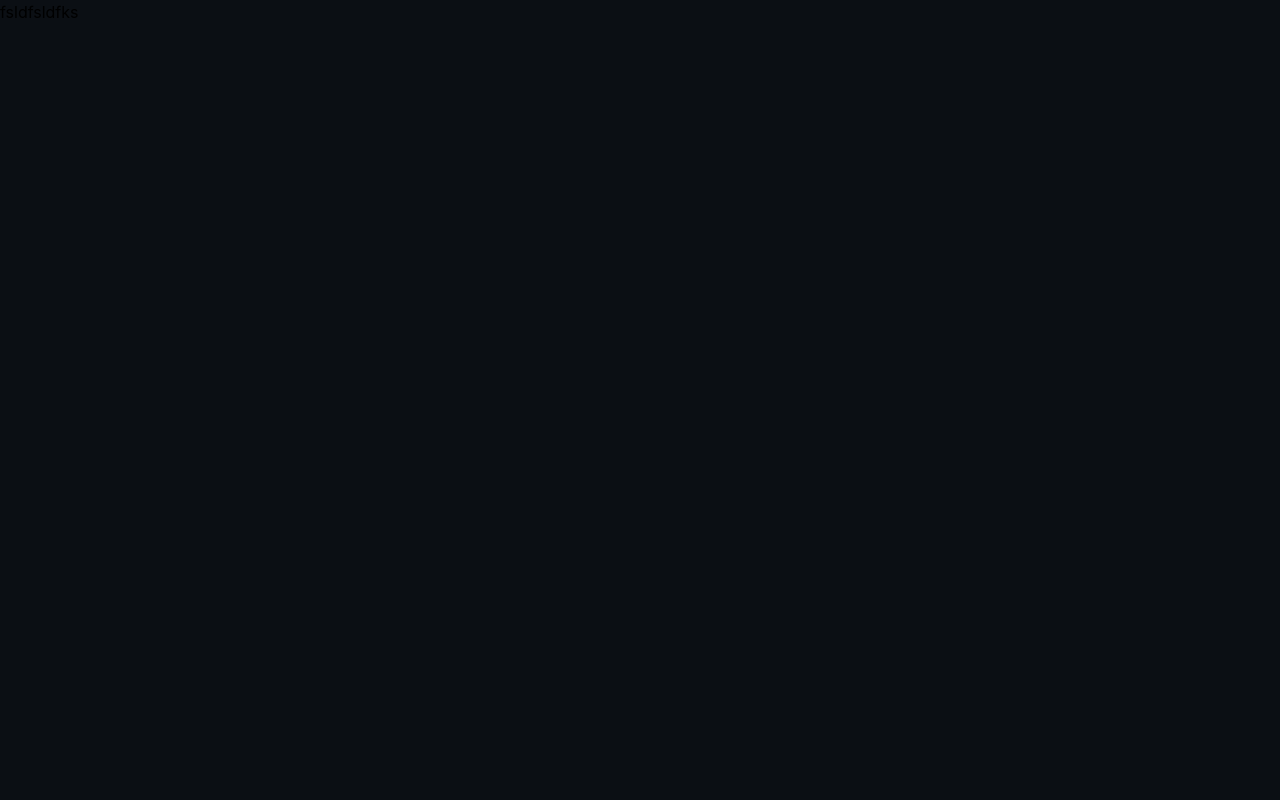
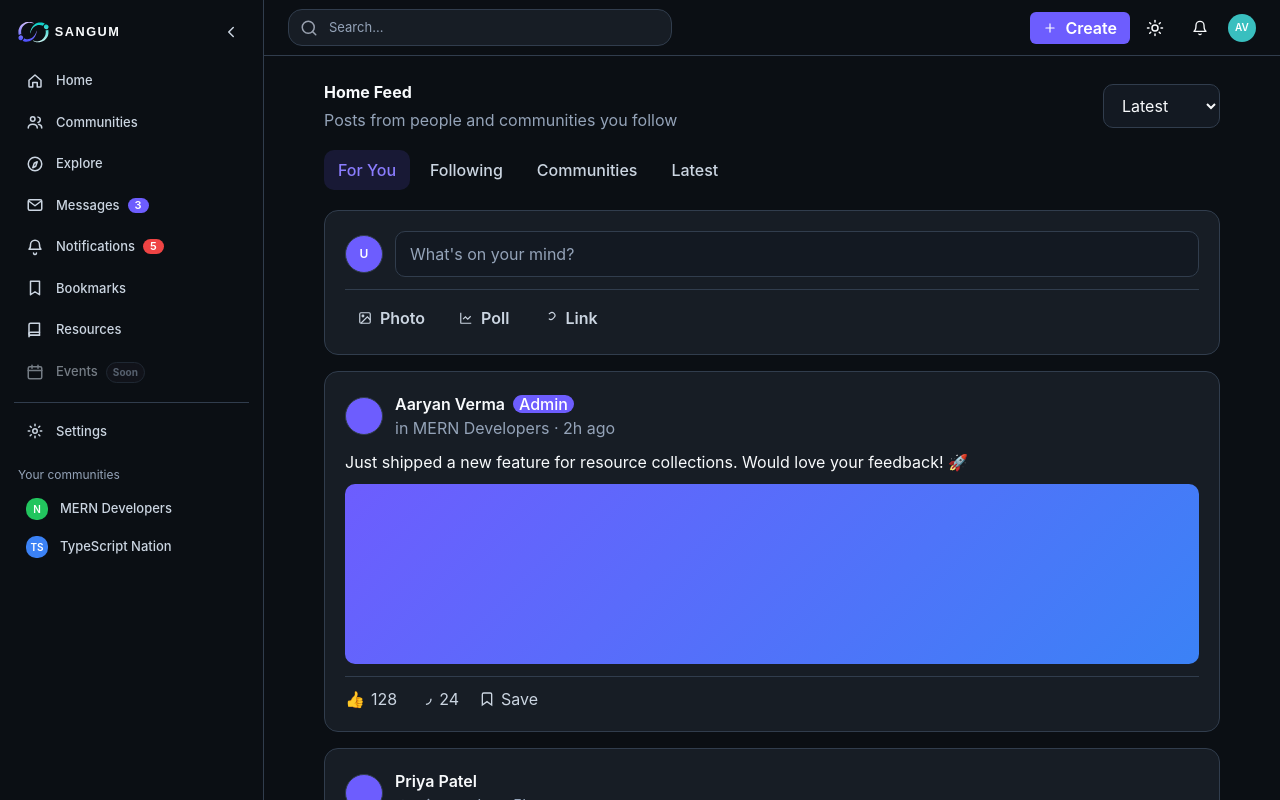
Before and after one commit to harshrajput-0/Sangum-Frontend, a Next.js app: page /testing in a window 1280 px wide. Built offline with nearby package versions, Linux system fonts and the light colour scheme.

Commit message:
refactor: simplify avatar

```diff
--- a/src/app/globals.css
+++ b/src/app/globals.css
@@ -278,3 +278,19 @@ body {
   --elevation-lg: 0 16px 40px rgba(15, 23, 42, 0.1);
   --elevation-xl: 0 24px 64px rgba(15, 23, 42, 0.14);
 }
+
+
+
+
+/* ============================================================
+   Scrollbar Utilities
+   ============================================================ */
+
+@utility no-scrollbar {
+  scrollbar-width: none; /* Firefox */
+  -ms-overflow-style: none; /* IE/Edge */
+
+  &::-webkit-scrollbar {
+    display: none; /* Chrome/Safari */
+  }
+}
--- a/src/app/testing/page.tsx
+++ b/src/app/testing/page.tsx
@@ -1,5 +1,8 @@
-import { PreviewTestingPage } from "@/modules/testing/PreviewTestingPage";
+// import { PreviewTestingPage } from "@/modules/testing/PreviewTestingPage";
+import { FeedPage } from "@/modules/user/pages/feed/FeedPage";
+// import { ProfilePage } from "@/modules/user/pages/feed/FeedPostCard";
+
 
 export default function Page() {
-  return <PreviewTestingPage />;
+  return <FeedPage />;
 }
--- a/src/layouts/AppLayout.tsx
+++ b/src/layouts/AppLayout.tsx
@@ -15,7 +15,7 @@ export function AppLayout({children}: AppLayoutProps) {
   <div className="flex flex-1 flex-col">
     <AppHeader />
 
-    <main className="flex-1 overflow-y-auto pb-16 phone:pb-0">
+    <main className="flex-1 overflow-y-auto pb-16 phone:pb-0 no-scrollbar p-6">
       {children}
     </main>
 
--- a/src/modules/user/pages/feed/FeedPage.tsx
+++ b/src/modules/user/pages/feed/FeedPage.tsx
@@ -5,6 +5,7 @@
  *
  * Path (as documented): modules/feed/pages/
  */
+"use client"
 
 import { useState } from "react";
 import { Avatar, Button, Select, Spinner } from "@/shared/components/ui";
@@ -84,7 +85,7 @@ export interface FeedPageProps {
 }
 
 export function FeedPage({
-  currentUserInitials,
+  // currentUserInitials,
   currentUserAvatarColor = "var(--primary)",
   onComposeClick,
   onAttachPhoto,
@@ -106,8 +107,8 @@ export function FeedPage({
   };
 
   return (
-    <div>
-      <div className="mb-[18px] flex flex-wrap items-center justify-between gap-3">
+    <div className="max-w-4xl mx-auto">
+      <div className="mb-4.5 flex flex-wrap items-center justify-between gap-3">
         <div>
           <h1 className="text-(length:--fs-2xl) font-bold text-text">Home Feed</h1>
           <p className="mt-1 text-(length:--fs-xs) text-text-muted">
@@ -125,7 +126,7 @@ export function FeedPage({
             onClick={() => setActiveTab(tab.id)}
             className={
               activeTab === tab.id
-                ? "rounded-md bg-[rgba(109,93,254,0.14)] px-3.5 py-2 text-(length:--fs-sm) font-medium text-(--primary-light)"
+                ? "rounded-md bg-[rgba(109,93,254,0.14)] px-3.5 py-2 text-(length:--fs-sm) font-medium text-primary-light"
                 : "rounded-md px-3.5 py-2 text-(length:--fs-sm) font-medium text-text-secondary hover:bg-surface-hover hover:text-text"
             }
           >
@@ -136,7 +137,7 @@ export function FeedPage({
 
       <div className="mb-4 rounded-lg border border-border bg-surface p-5">
         <button type="button" onClick={onComposeClick} className="flex w-full items-center gap-3 text-left">
-          <Avatar size="md" initials={currentUserInitials} color={currentUserAvatarColor} />
+          <Avatar size="md" name="User" color={currentUserAvatarColor} />
           <span className="flex-1 rounded-md border border-border bg-(--input-bg) px-3.5 py-2.5 text-(length:--fs-sm) text-text-muted">
             {"What's on your mind?"}
           </span>
--- a/src/modules/user/pages/feed/FeedPostCard.tsx
+++ b/src/modules/user/pages/feed/FeedPostCard.tsx
@@ -7,6 +7,8 @@
  *
  * Path (as documented): modules/feed/components/
  */
+
+"use client"
 
 import type { ReactNode } from "react";
 import Link from "next/link";
@@ -119,7 +121,7 @@ export function FeedPostCard({
         )}
       </div>
 
-      <Link href={href} className="mb-2.5 block text-(length:--fs-base) text-text hover:underline">
+      <Link href={"href"} className="mb-2.5 block text-(length:--fs-base) text-text hover:underline">
         {body}
       </Link>
 
--- a/src/shared/components/ui/Avatar.tsx
+++ b/src/shared/components/ui/Avatar.tsx
@@ -1,94 +1,70 @@
-/**
- * Avatar.tsx
- * xs · sm · md · lg · xl · 2xl, circle (user) or rounded (community) shape.
- * Falls back to initials on a colored background if no image / on load error.
- */
-
-import { useState } from "react";
-import { cn } from "@/shared/utils/cn";
-
 export type AvatarSize = "xs" | "sm" | "md" | "lg" | "xl" | "2xl";
-export type AvatarShape = "circle" | "rounded";
 export type AvatarStatus = "online" | "away" | "busy" | "offline";
 
-export interface AvatarProps {
+interface AvatarProps {
+  /** Full name — used for the fallback initials and alt text. */
+  name: string;
+  /** Optional image URL. Falls back to initials when omitted. */
   src?: string;
-  alt?: string;
-  initials?: string;
   size?: AvatarSize;
-  shape?: AvatarShape;
-  color?: string;  // Background color behind initials. Defaults to the brand purple
+  shape?: "circle" | "rounded";
+  /** Tailwind background class for the initials fallback, e.g. "bg-primary". */
+  color?: string;
   status?: AvatarStatus;
   className?: string;
 }
 
-// Size
-const sizes: Record<AvatarSize, string> = {
-  xs: "h-6 w-6 text-[10px]",
-  sm: "h-8 w-8 text-[length:var(--fs-xs)]",
-  md: "h-10 w-10 text-[length:var(--fs-sm)]",
-  lg: "h-12 w-12 text-[length:var(--fs-md)]",
-  xl: "h-16 w-16 text-[length:var(--fs-xl)]",
-  "2xl": "h-20 w-20 text-[length:var(--fs-2xl)]",
+const SIZE_CLASSES: Record<AvatarSize, string> = {
+  xs: "w-5 h-5 text-[8px]",
+  sm: "w-7 h-7 text-[10px]",
+  md: "w-9 h-9 text-xs",
+  lg: "w-12 h-12 text-md",
+  xl: "w-16 h-16 text-xl",
+  "2xl": "w-[88px] h-[88px] text-2xl",
 };
 
-// Status Size
-const statusSize: Record<AvatarSize, string> = {
-  xs: "h-1.5 w-1.5",
-  sm: "h-2 w-2",
-  md: "h-2.5 w-2.5",
-  lg: "h-3 w-3",
-  xl: "h-3.5 w-3.5",
-  "2xl": "h-4 w-4",
+const STATUS_CLASSES: Record<AvatarStatus, string> = {
+  online: "bg-success",
+  away: "bg-warning",
+  busy: "bg-danger",
+  offline: "bg-neutral",
 };
 
-// Status Color
-const statusColor: Record<AvatarStatus, string> = {
-  online: "var(--success)",
-  away: "var(--warning)",
-  busy: "var(--danger)",
-  offline: "var(--neutral)",
-};
+function getInitials(name: string) {
+  if (!name) return "";
+  return name.trim().split(/\s+/).slice(0, 2).map((part) => part[0]?.toUpperCase() ?? "").join("");
+}
 
 export function Avatar({
+  name,
   src,
-  alt = "",
-  initials,
   size = "md",
   shape = "circle",
-  color = "var(--primary)",
+  color = "bg-primary",
   status,
-  className,
+  className = "",
 }: AvatarProps) {
-  const [imgError, setImgError] = useState(false);
-  const showImage = Boolean(src) && !imgError;
-  const shapeClass = shape === "circle" ? "rounded-full" : "rounded-[var(--radius-md)]";
+  const shapeClass = shape === "circle" ? "rounded-full" : "rounded-md";
 
   return (
-    <span className={cn("relative inline-flex shrink-0", sizes[size], className)}>
-      {showImage ? (
+    <span className={`relative inline-flex shrink-0 ${className} border border-border ${shapeClass} bg-primary`}>
+      {src ? (
+        // eslint-disable-next-line @next/next/no-img-element
         <img
           src={src}
-          alt={alt}
-          onError={() => setImgError(true)}
-          className={cn("h-full w-full object-cover", shapeClass)}
+          alt={name}
+          className={`${SIZE_CLASSES[size]} ${shapeClass} object-cover`}
         />
       ) : (
         <span
-          style={{ background: color }}
-          className={cn("flex h-full w-full items-center justify-center font-semibold uppercase text-white", shapeClass)}
+          className={`${SIZE_CLASSES[size]}  ${color} flex items-center justify-center font-semibold text-text-on-primary`}
         >
-          {initials}
+          {getInitials(name)}
         </span>
       )}
       {status && (
         <span
-          aria-hidden="true"
-          style={{ background: statusColor[status] }}
-          className={cn(
-            "absolute bottom-0 right-0 rounded-full [box-shadow:0_0_0_2px_var(--surface)]",
-            statusSize[size],
-          )}
+          className={`absolute -bottom-0.5 -right-0.5 h-2.5 w-2.5 rounded-full border-2 border-surface ${STATUS_CLASSES[status]}`}
         />
       )}
     </span>
```
Also changed, not shown: src/app/testing/layout.tsx (renamed from src/app/(app)/layout.tsx).
